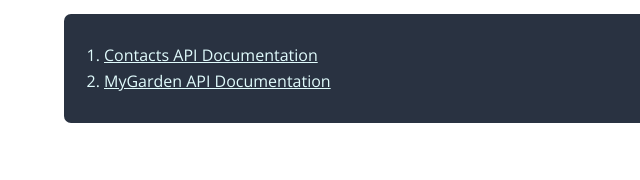
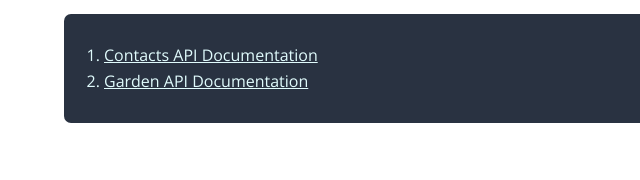
Before and after one commit to cfowl/cse341, a plain HTML site: page index.html in a window 1280 px wide. Shown: the part 310-490 px from the top of the page, 228-868 px from the left. Drawn offline with nearby package versions, Linux system fonts and the light colour scheme; a script that the page names is missing; a web font is replaced by a local one.

Commit message:
changed link wording

```diff
--- a/index.html
+++ b/index.html
@@ -30,7 +30,7 @@
         <nav>
             <ol id="toc">
                 <li><a href="https://cfowl-cse341.herokuapp.com/api-docs" target="blank">Contacts API Documentation</a></li>
-                <li><a href="https://cfowl-garden.herokuapp.com/api-docs" target="blank">MyGarden API Documentation</a></li>
+                <li><a href="https://cfowl-garden.herokuapp.com/api-docs" target="blank">Garden API Documentation</a></li>
             </ol>
         </nav>
 
```
